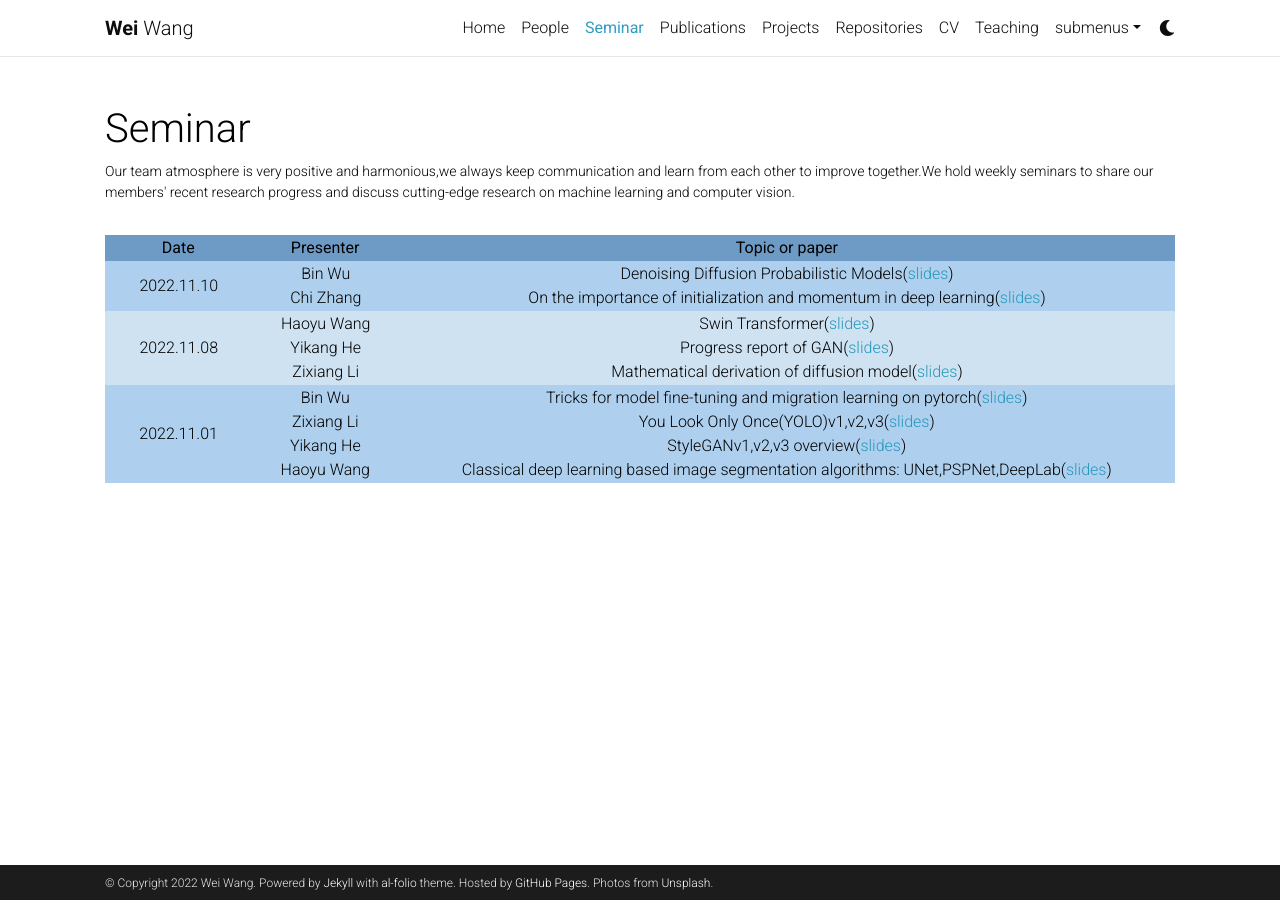
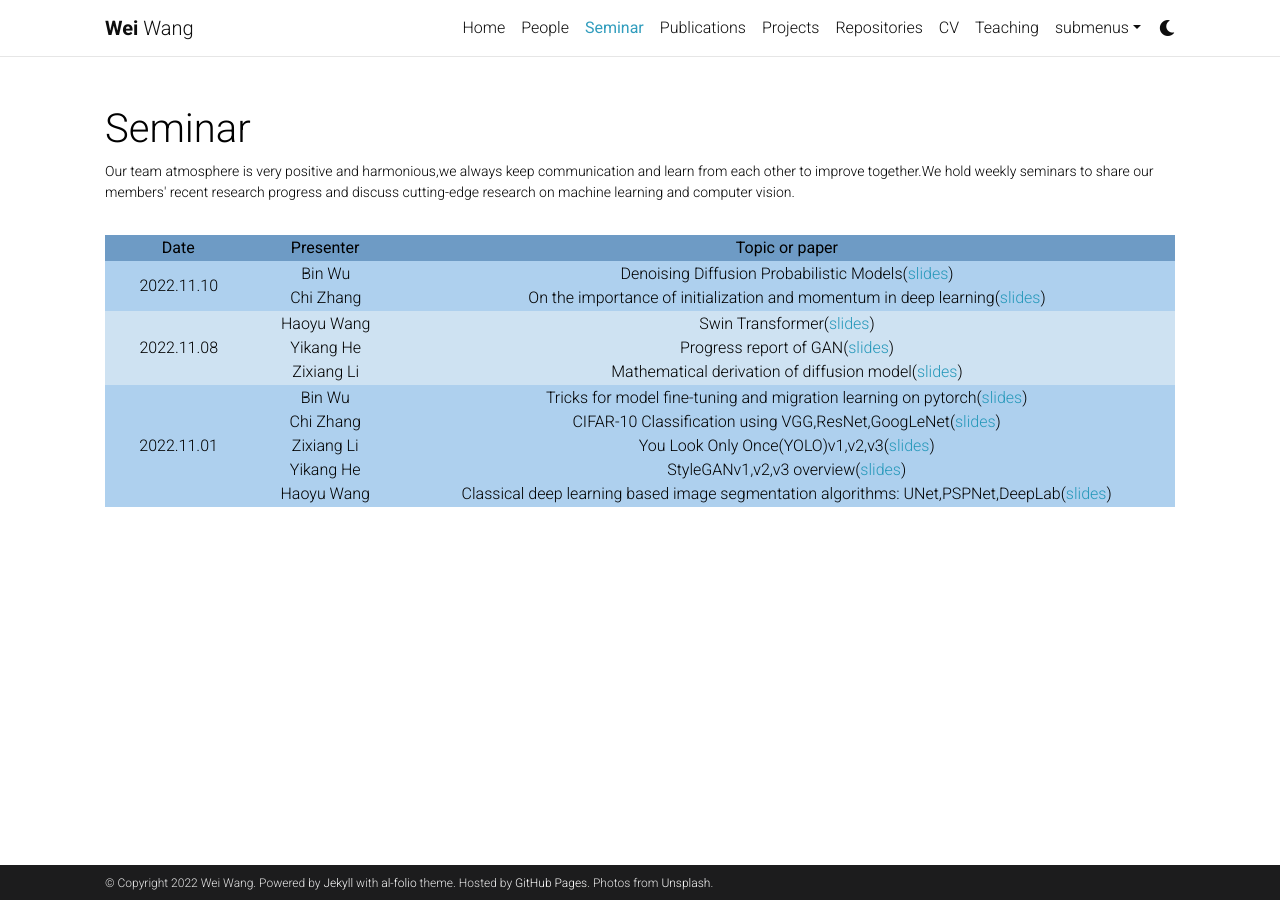
Before and after one commit to WeiWangTrento/WeiWangTrento.github.io, a Jekyll site: the page built from _pages/Seminar.md, in a window 1280 px wide. Built offline with Jekyll 4.4.1, drawn with Linux system fonts in a browser that asks for light colours; comment, search, counter and statistics services are not loaded; a style sheet for code colours, icons or effects is not loaded.

Commit message:
Update Seminar.md

```diff
--- a/_pages/Seminar.md
+++ b/_pages/Seminar.md
@@ -39,8 +39,8 @@
 		</td>
 		<td width="800" align="center">
 			<center>
-				<font>Denoising Diffusion Probabilistic Models(<a href="https://weiwangtrento.github.io/assets/pdf/example_pdf.pdf">slides</a>)</font><br/>
-       	<font>On the importance of initialization and momentum in deep learning(<a href="https://weiwangtrento.github.io/assets/pdf/example_pdf.pdf">slides</a>)</font><br/>
+				<font>Denoising Diffusion Probabilistic Models(<a href="https://weiwangtrento.github.io/assets/pdf/wb1110.pdf">slides</a>)</font><br/>
+       	<font>On the importance of initialization and momentum in deep learning(<a href="https://weiwangtrento.github.io/assets/pdf/zc1110.pdf">slides</a>)</font><br/>
 			</center>
 		</td>
 	</tr>
@@ -61,9 +61,9 @@
 		</td>
 		<td width="800" align="center">
 			<center>
-				<font>Swin Transformer(<a href="https://weiwangtrento.github.io/assets/pdf/example_pdf.pdf">slides</a>)</font><br/>
-       	<font>Progress report of GAN(<a href="https://weiwangtrento.github.io/assets/pdf/example_pdf.pdf">slides</a>)</font><br/>
-        <font>Mathematical derivation of diffusion model(<a href="https://weiwangtrento.github.io/assets/pdf/example_pdf.pdf">slides</a>)</font><br/>
+				<font>Swin Transformer(<a href="https://weiwangtrento.github.io/assets/pdf/why1108.pdf">slides</a>)</font><br/>
+       	<font>Progress report of GAN(<a href="https://weiwangtrento.github.io/assets/pdf/hyk1108.pdf">slides</a>)</font><br/>
+        <font>Mathematical derivation of diffusion model(<a href="https://weiwangtrento.github.io/assets/pdf/lzx1108.pdf">slides</a>)</font><br/>
 			</center>
 		</td>
 	</tr>
@@ -79,16 +79,19 @@
 		<td width="150" align="center">
 			<center>
 				<font>Bin Wu</font><br/>
-         			<font>Zixiang Li</font><br/>
+         			<font>Chi Zhang</font><br/>
+				<font>Zixiang Li</font><br/>
   				<font>Yikang He</font><br/>
    			        <font>Haoyu Wang</font><br/>
 			</center>
 		</td>
 		<td width="800" align="center">
 			<center>
-				<font>Tricks  for model fine-tuning and migration learning on pytorch(<a href="https://weiwangtrento.github.io/assets/pdf/example_pdf.pdf">slides</a>)</font><br/>
-       	<font>You Look Only Once(YOLO)v1,v2,v3(<a href="https://weiwangtrento.github.io/assets/pdf/example_pdf.pdf">slides</a>)</font><br/>
-        <font>StyleGANv1,v2,v3 overview(<a href="https://weiwangtrento.github.io/assets/pdf/example_pdf.pdf">slides</a>)</font><br/>
+				<font>Tricks  for model fine-tuning and migration learning on pytorch(<a href="https://weiwangtrento.github.io/assets/pdf/wb1101.pdf">slides</a>)</font><br/>
+					<font>CIFAR-10 Classification using
+VGG,ResNet,GoogLeNet(<a href="https://weiwangtrento.github.io/assets/pdf/zc1101.pdf">slides</a>)</font><br/>
+       	<font>You Look Only Once(YOLO)v1,v2,v3(<a href="https://weiwangtrento.github.io/assets/pdf/lzx1101.pdf">slides</a>)</font><br/>
+        <font>StyleGANv1,v2,v3 overview(<a href="https://weiwangtrento.github.io/assets/pdf/lzx1101.pdf">slides</a>)</font><br/>
         <font>Classical deep learning based image segmentation algorithms: UNet,PSPNet,DeepLab(<a href="https://github.com/WeiWangTrento/WeiWangTrento.github.io/raw/master/assets/pdf/why1101.pdf">slides</a>)</font><br/>
 			</center>
 		</td>
```
